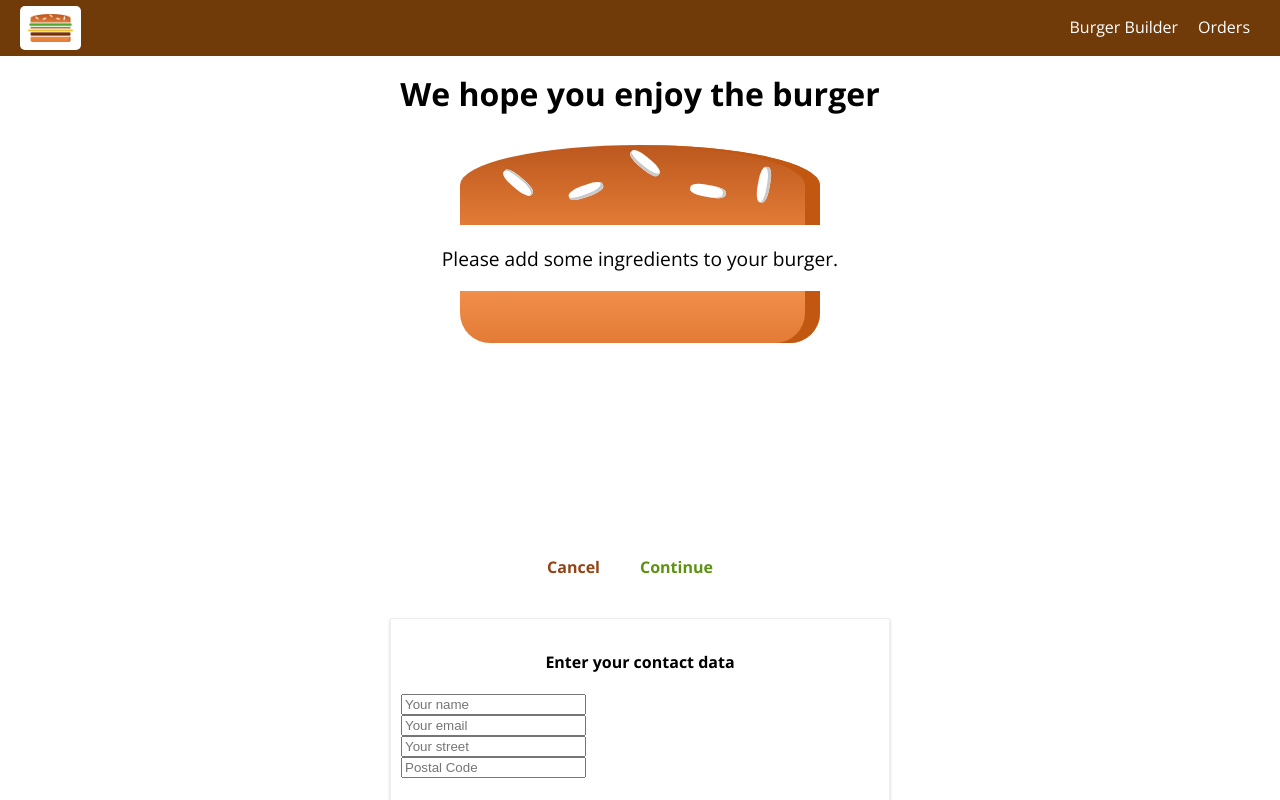
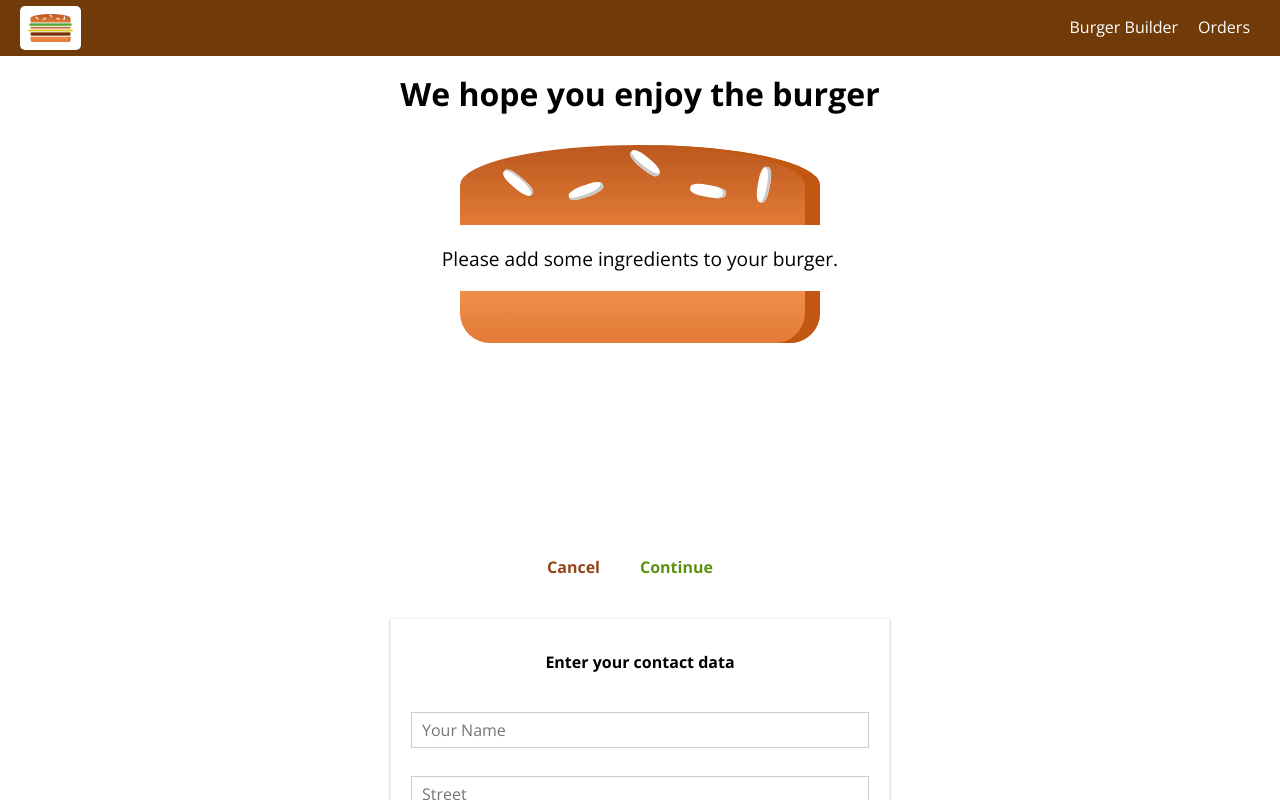
Before and after one commit to BronsonQuick/BurgerBuilder, a React (Create React App) app: page /checkout in a window 1280 px wide. Both pictures are taken after a click on the button "Continue". Shown: the top 800 px of the page. Built offline with nearby package versions, Linux system fonts and the light colour scheme.

Commit message:
Start working on the order form

```diff
--- /dev/null
+++ b/src/components/UI/Input/Input.js
@@ -0,0 +1,46 @@
+import React from 'react';
+import styles from './Input.module.css';
+
+const input = (props) => {
+	let inputElement = null;
+
+	switch ( props.elementType ) {
+		case ('input'):
+			inputElement = <input
+				className={styles.InputElement}
+				{...props.elementConfig}
+				value={props.value}
+				onChange={props.changed} />;
+			break;
+		case ('textarea'):
+			inputElement = <textarea
+				className={styles.InputElement}
+				{...props.elementConfig}
+				value={props.value}
+				onChange={props.changed} />;
+			break;
+		case ('select'):
+			inputElement = ( <select
+				className={styles.InputElement}
+				value={props.value}
+				onChange={props.changed} >
+				{props.elementConfig.options.map(option => (
+					<option value={option.value} key={option.value}>{option.displayValue}</option>
+				) ) }
+				</select>);
+				break;
+		default:
+			inputElement = <input
+				className={styles.InputElement}
+				{...props.elementConfig}
+				value={props.value}
+				onChange={props.changed} />;
+	}
+	return (
+		<div className={styles.Input}>
+			<label className={styles.Label}>{props.label}</label>
+			{inputElement}
+		</div>
+	);
+}
+export default input;
--- /dev/null
+++ b/src/components/UI/Input/Input.module.css
@@ -0,0 +1,27 @@
+.Input {
+	width: 100%;
+	padding: 10px;
+	box-sizing: border-box;
+}
+
+.Label {
+	font-weight: bold;
+	display: block;
+	margin-bottom: 8px;
+}
+
+.InputElement {
+	outline: none;
+	border: 1px solid #ccc;
+	background-color: white;
+	font: inherit;
+	padding: 6px 10px;
+	display: block;
+	width: 100%;
+	box-sizing: border-box;
+}
+
+.InputElement:focus {
+	outline: none;
+	background-color: #ccc;
+}
--- a/src/containers/Checkout/Checkout.js
+++ b/src/containers/Checkout/Checkout.js
@@ -29,7 +29,6 @@
 		this.props.history.replace('/checkout/contact-data');
 	}
 	render() {
-		console.log(this.props);
 		return (
 			<React.Fragment>
 				<CheckoutSummary
--- a/src/containers/Checkout/ContactData/ContactData.js
+++ b/src/containers/Checkout/ContactData/ContactData.js
@@ -1,5 +1,6 @@
 import React, { Component } from "react";
 import axios from '../../../routes/axios-orders';
+import Input from '../../../components/UI/Input/Input';
 import Button from '../../../components/UI/Button/Button';
 import Spinner from '../../../components/UI/Spinner/Spinner';
 
@@ -7,11 +8,57 @@
 
 class ContactData extends Component {
 	state = {
-		name: '',
-		email: '',
-		address: {
-			'street': '',
-			'postalCode': ''
+		orderForm: {
+				name: {
+					elementType: 'input',
+					elementConfig: {
+						type: 'text',
+						placeholder: 'Your Name'
+					},
+					value: ''
+				},
+				street: {
+					elementType: 'input',
+					elementConfig: {
+						type: 'text',
+						placeholder: 'Street'
+					},
+					value: ''
+				},
+				zipCode: {
+					elementType: 'input',
+					elementConfig: {
+						type: 'text',
+						placeholder: 'Postcode'
+					},
+					value: ''
+				},
+				country: {
+					elementType: 'input',
+					elementConfig: {
+						type: 'text',
+						placeholder: 'Your Country'
+					},
+					value: ''
+				},
+				email: {
+					elementType: 'input',
+					elementConfig: {
+						type: 'email',
+						placeholder: 'Your Email'
+					},
+					value: ''
+				},
+				deliveryMethod: {
+					elementType: 'select',
+					elementConfig: {
+						options: [
+							{value: 'fastest', displayValue: 'Fastest'},
+							{value: 'cheapest', displayValue: 'Cheapest'},
+						]
+					},
+					value: ''
+				}
 		},
 		loading: false
 	}
@@ -21,16 +68,6 @@
 			const order = {
 			    ingredients: this.props.ingredients,
 			    price: this.props.price,
-			    customer: {
-			        name: 'Bronson Quick',
-			        address: {
-			            street: 'Here St',
-			            zipCode: '4107',
-			            country: 'Australia'
-			        },
-			        email: 'bronson@bronsonquick.com.au'
-			    },
-			    deliveryMethod: 'fastest'
 			}
 			axios.post( '/orders.json', order )
 			    .then( response => {
@@ -41,13 +78,35 @@
 			        this.setState( { loading: false } );
 			    } );
 	}
+	inputChangedHandler = (event, inputIdentifier) => {
+		const updatedOrderForm = {
+			...this.state.orderForm
+		}
+		const updatedFormElement = {
+			...updatedOrderForm[inputIdentifier]
+		}
+		updatedFormElement.value = event.target.value;
+		updatedOrderForm[inputIdentifier] = updatedFormElement;
+		this.setState({orderForm: updatedOrderForm })
+	}
 	render() {
+		const formElementsArray = [];
+		for ( let key in this.state.orderForm ) {
+			formElementsArray.push({
+				id: key,
+				config: this.state.orderForm[key]
+			});
+		}
 		let form = (
 			<form>
-					<input  className={styles.Input} type="text" name="name" placeholder="Your name" />
-					<input  className={styles.Input} type="text" name="email" placeholder="Your email" />
-					<input  className={styles.Input} type="text" name="street" placeholder="Your street" />
-					<input  className={styles.Input} type="text" name="postalCode" placeholder="Postal Code" />
+					{formElementsArray.map( formElement => (
+						<Input
+							key={formElement.id}
+							elementType={formElement.config.elementType}
+							elementConfig={formElement.config.elementConfig}
+							value={formElement.config.value}
+							changed={(event) => this.inputChangedHandler(event, formElement.id)} />
+					))}
 					<Button btnType="Success" clicked={this.orderHandler}>Order</Button>
 				</form>
 		);
--- a/src/containers/Checkout/ContactData/ContactData.module.css
+++ b/src/containers/Checkout/ContactData/ContactData.module.css
@@ -8,10 +8,6 @@
 	box-sizing: border-box;
 }
 
-.Input {
-	display: block;
-}
-
 @media (min-width: 600px) {
 	.ContactData {
 		width: 500px;
```
